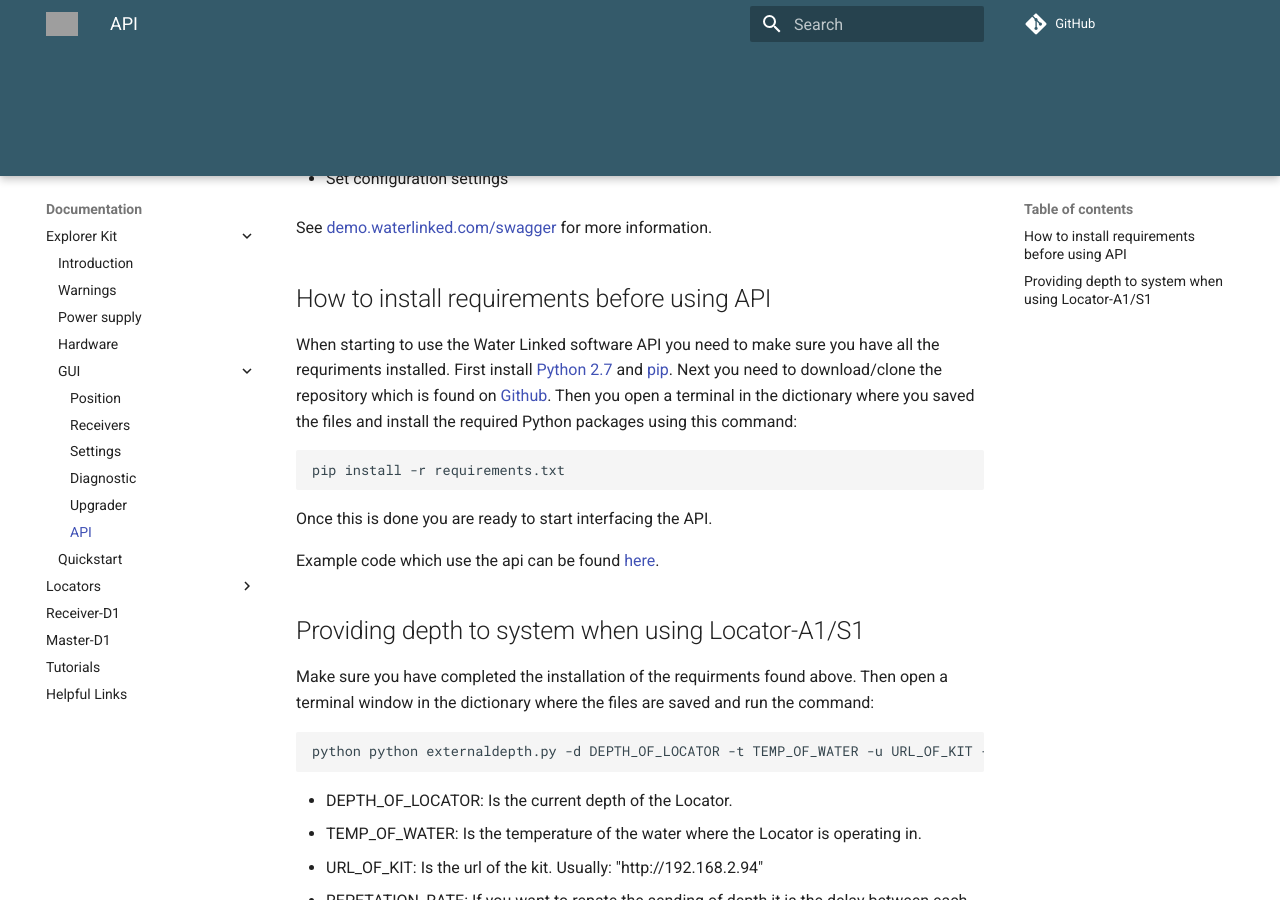
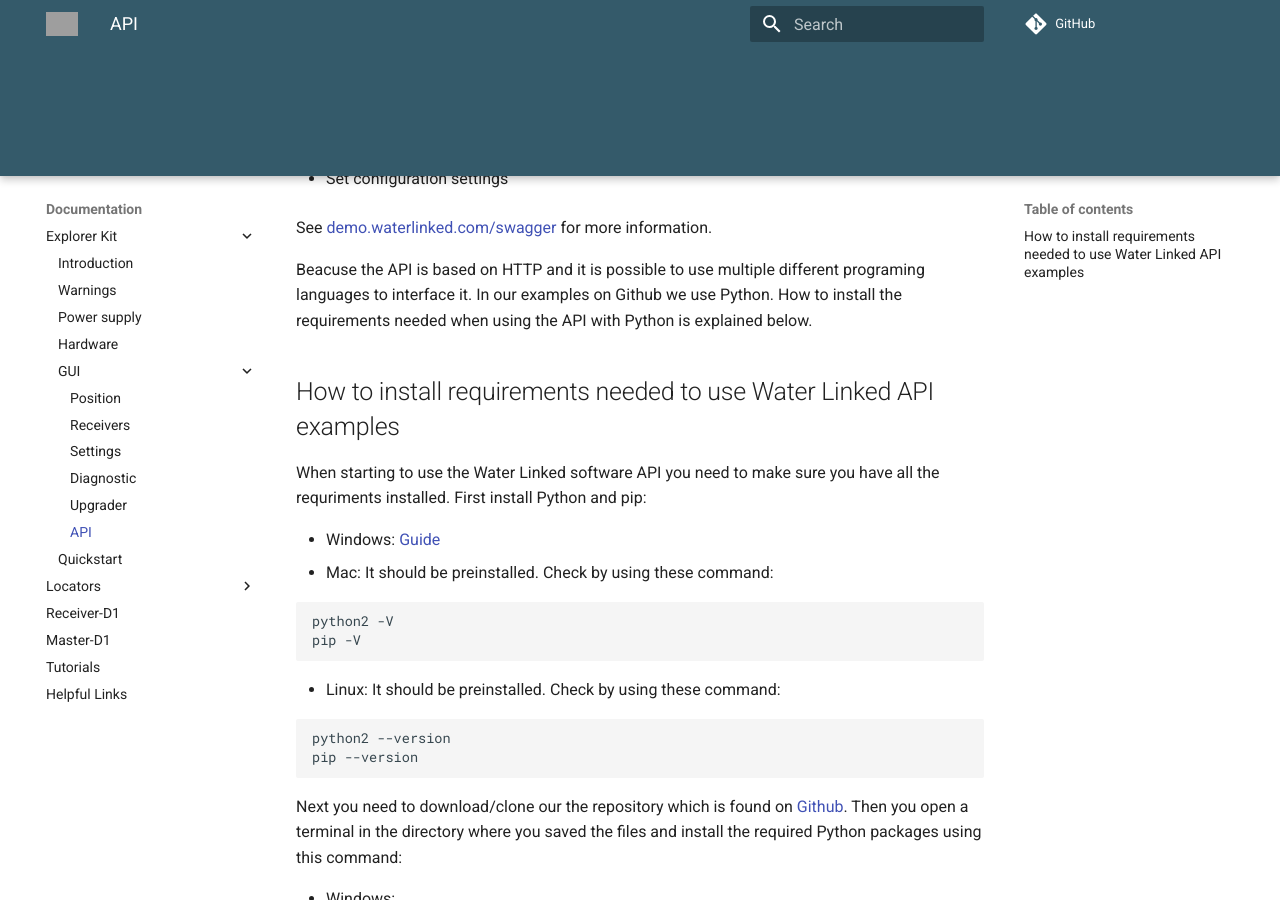
Before and after one commit to torvalds2010/docs-1, an MkDocs documentation site: the page built from docs/explorer-kit/gui/api.md, in a window 1280 px wide and 900 px high, scrolled down 358 px. Built offline with MkDocs 1.6.1 and Material for MkDocs 9.7.7, drawn with Linux system fonts in a browser that asks for light colours; comment, search, counter and statistics services are not loaded; old or Windows-style settings are respelled for this version of MkDocs; some of the changed text lies outside the part shown; grey boxes are pictures that could not be loaded.

Commit message:
improve API description

````diff
--- a/docs/explorer-kit/gui/api.md
+++ b/docs/explorer-kit/gui/api.md
@@ -12,16 +12,37 @@ The Underwater GPS system comes with an easy-to-use software API. This API uses
 
 See [demo.waterlinked.com/swagger](http://demo.waterlinked.com/swagger) for more information.
 
-## How to install requirements before using API
+Beacuse the API is based on HTTP and it is possible to use multiple different programing languages to interface it. In our examples on Github we use Python. How to install the requirements needed when using the API with Python is explained below.
 
-When starting to use the Water Linked software API you need to make sure you have all the requriments installed. First install [Python 2.7](https://www.python.org/downloads/release/python-2715/) and [pip](https://pip.pypa.io/en/stable/installing/). Next you need to download/clone the repository which is found on [Github](https://github.com/waterlinked/examples). Then you open a terminal in the dictionary where you saved the files and install the required Python packages using this command:
+## How to install requirements needed to use Water Linked API examples
 
+When starting to use the Water Linked software API you need to make sure you have all the requriments installed. First install Python and pip:
+
+* Windows: [Guide](https://github.com/BurntSushi/nfldb/wiki/Python-&-pip-Windows-installation)
+* Mac: It should be preinstalled. Check by using these command:
+```
+python2 -V
+pip -V
+```
+* Linux: It should be preinstalled. Check by using these command:
+```
+python2 --version
+pip --version
+```
+Next you need to download/clone our  the repository which is found on [Github](https://github.com/waterlinked/examples). Then you open a terminal in the directory where you saved the files and install the required Python packages using this command:
+
+* Windows:
+```
+python -m pip install -r requirements.txt
+```
+
+* Linux and Mac:
 ```
 pip install -r requirements.txt
-```
+```p
 Once this is done you are ready to start interfacing the API.
 
-Example code which use the api can be found [here](https://github.com/waterlinked/examples).
+Example code which use the API can be found [here](https://github.com/waterlinked/examples).
 
 ## Providing depth to system when using Locator-A1/S1
 
````
